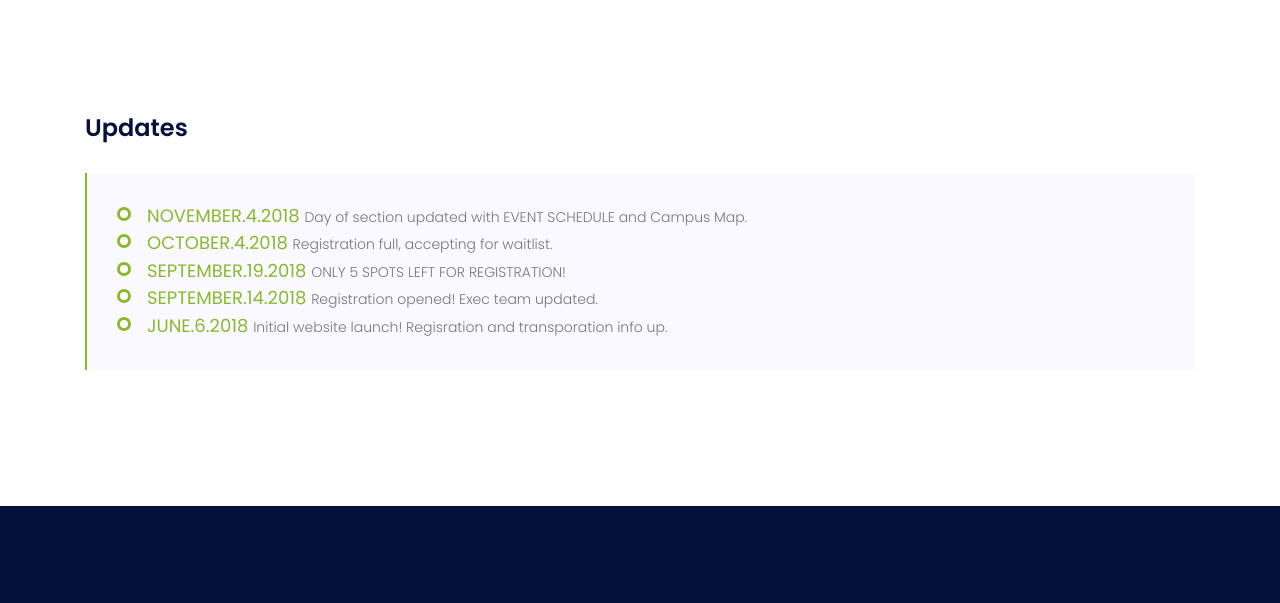
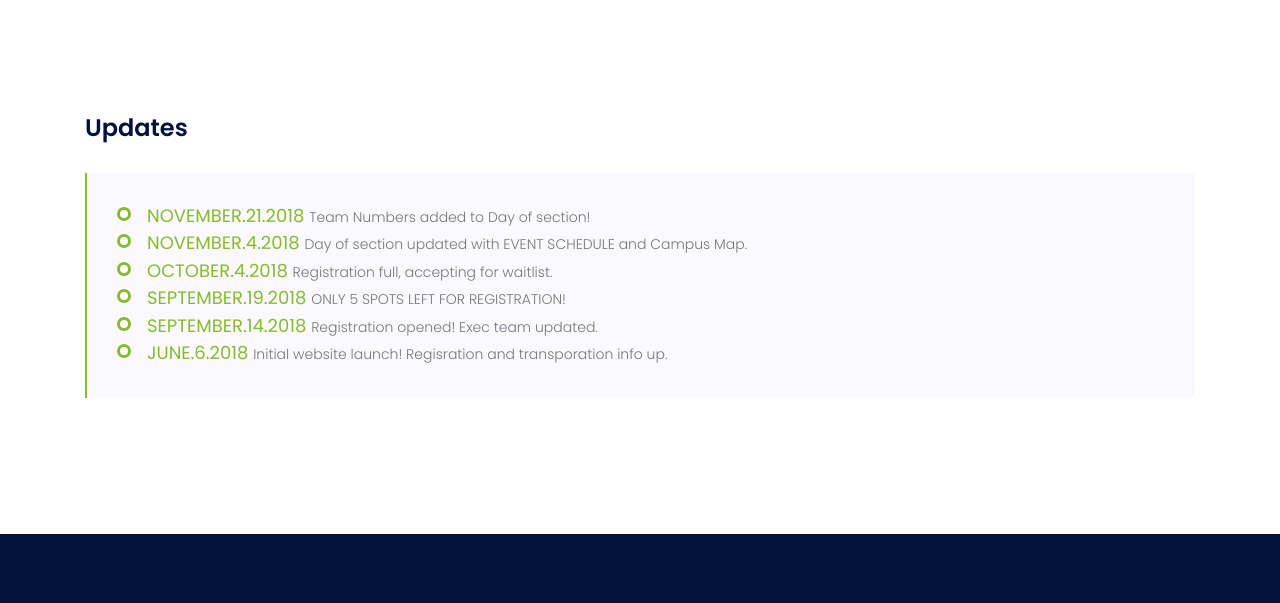
Before and after one commit to dukescioly/dukescioly.github.io, a plain HTML site: page updates.html in a window 1280 px wide. Shown: the part 76-679 px from the top of the page. Drawn offline with nearby package versions, Linux system fonts and the light colour scheme; some packages are replaced by stand-ins of ours.

Commit message:
team numbers update

```diff
--- a/updates.html
+++ b/updates.html
@@ -75,6 +75,7 @@
             <div class="col-lg-12">
               <blockquote class="generic-blockquote">
                 <ul class="unordered-list">
+                  <li><b style='font-size: large;'>NOVEMBER.21.2018 </b>Team Numbers added to Day of section!</li>
                   <li><b style='font-size: large;'>NOVEMBER.4.2018 </b>Day of section updated with EVENT SCHEDULE and Campus Map.</li>
                   <li><b style='font-size: large;'>OCTOBER.4.2018 </b>Registration full, accepting for waitlist.</li>
                   <li><b style='font-size: large;'>SEPTEMBER.19.2018 </b>ONLY 5 SPOTS LEFT FOR REGISTRATION!</li>
```
